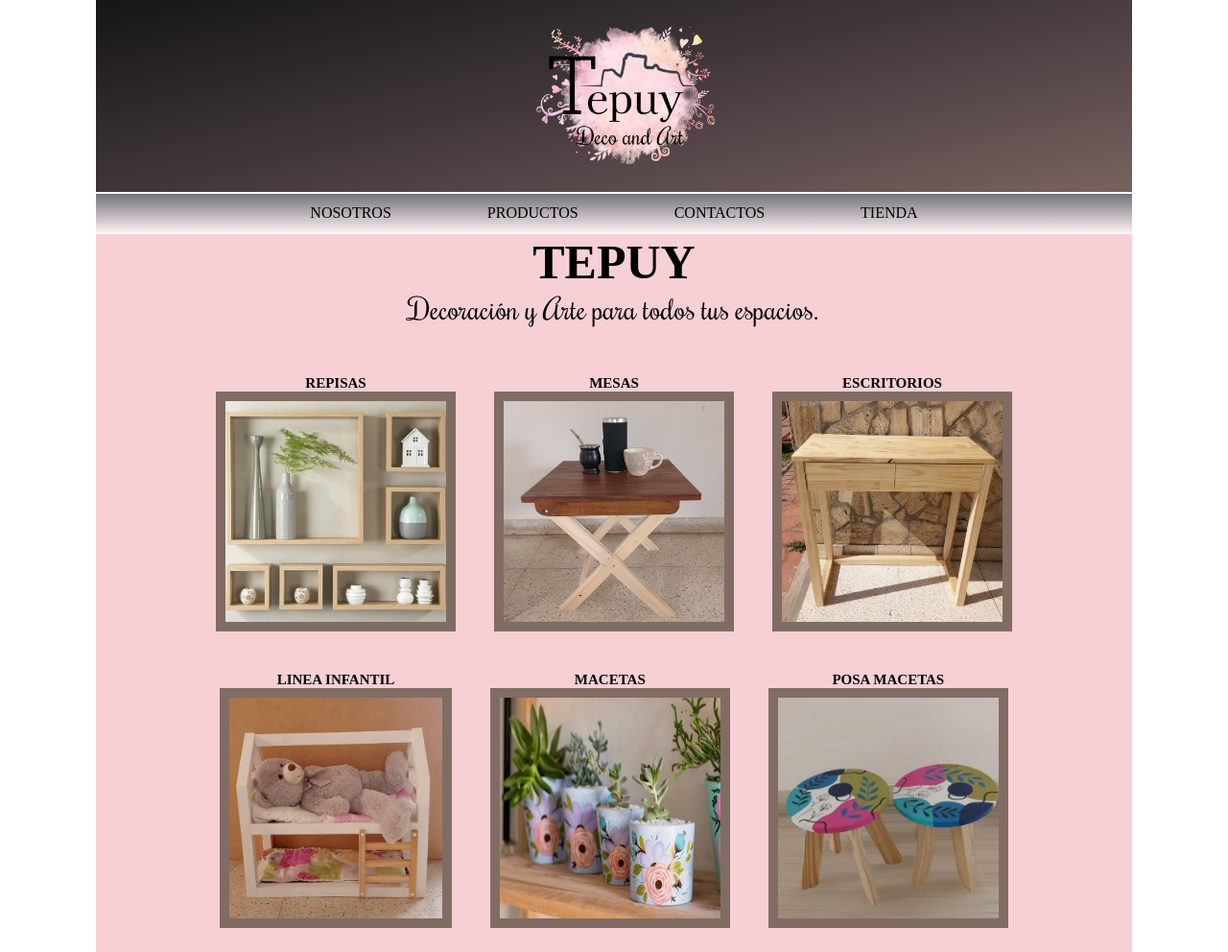
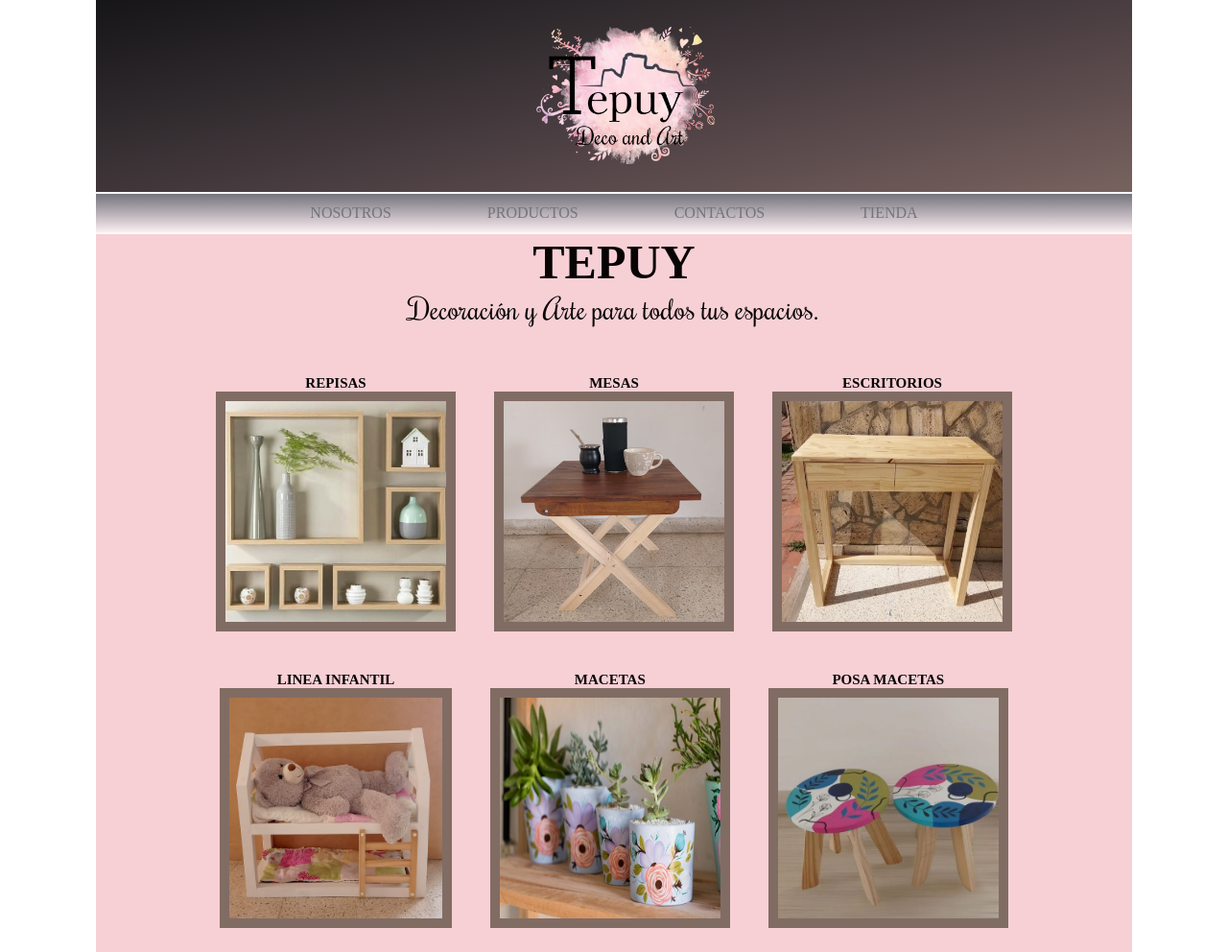
Before and after one commit to desireehh/mi_r, a plain HTML site: page index.html in a window 1280 px wide. Shown: the top 992 px of the page at 96% size. Drawn offline with Linux system fonts and the light colour scheme; a web font is replaced by a local one.

Commit message:
mi repositorio

```diff
--- a/assets/css/style.css
+++ b/assets/css/style.css
@@ -23,7 +23,7 @@
 html{
     font-size: 62.5%;
     font-family: var(--font-primary);
-    color: #000;
+    color: rgb(8, 4, 4);
 }
 
 body{
@@ -38,7 +38,7 @@ ul{
 
 a{
     text-decoration: none;
-    color: #000;
+    color: var(--secundary)
 
 }
 
```
